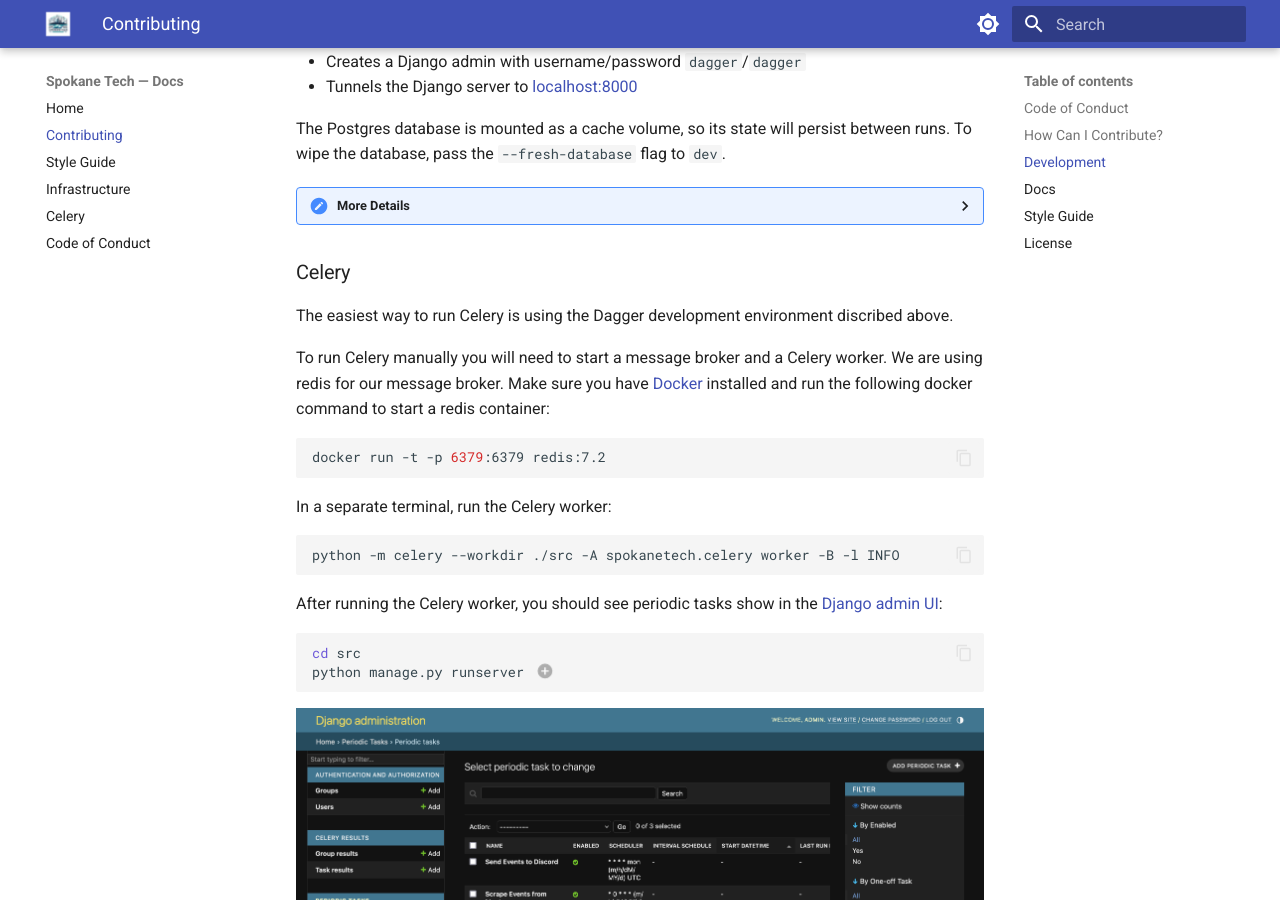
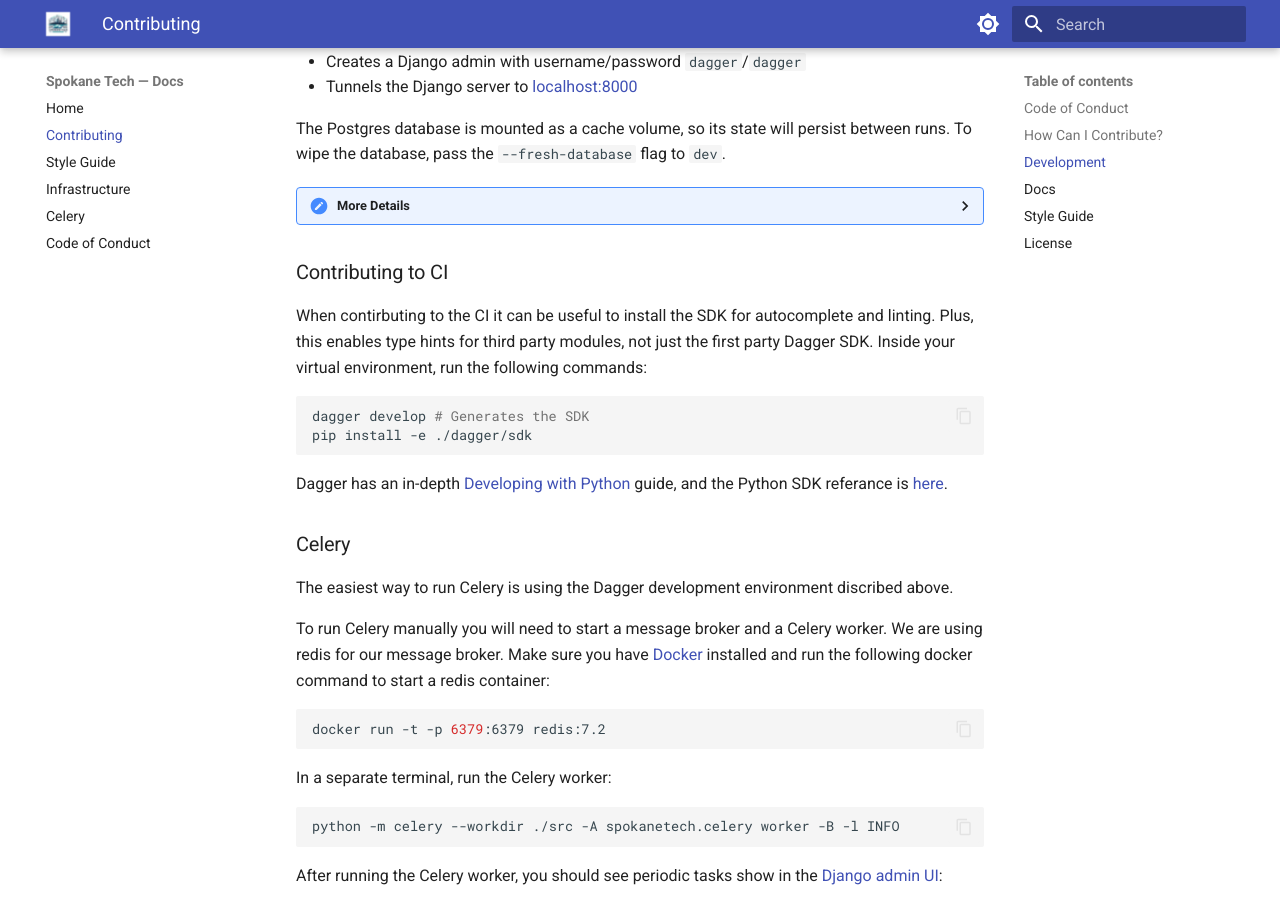
Before and after one commit to SpokaneTech/SpokaneTech_Py, an MkDocs documentation site: the page built from docs/CONTRIBUTING.md, in a window 1280 px wide and 900 px high, scrolled down 2698 px. Built offline with MkDocs 1.6.1 and Material for MkDocs 9.7.7, drawn with Linux system fonts in a browser that asks for light colours.

Commit message:
Add Contributing to CI section.

````diff
--- a/docs/CONTRIBUTING.md
+++ b/docs/CONTRIBUTING.md
@@ -217,6 +217,22 @@
 ```
 </details>
 
+### Contributing to CI
+
+When contirbuting to the CI it can be useful to install the SDK for
+autocomplete and linting. Plus, this enables type hints for third party
+modules, not just the first party Dagger SDK. Inside your virtual environment,
+run the following commands:
+
+```shell
+dagger develop # Generates the SDK
+pip install -e ./dagger/sdk
+```
+
+Dagger has an in-depth [Developing with
+Python](https://docs.dagger.io/manuals/developer/python) guide, and the Python
+SDK referance is [here](https://dagger-io.readthedocs.io/en/latest/).
+
 ### Celery
 
 
````
